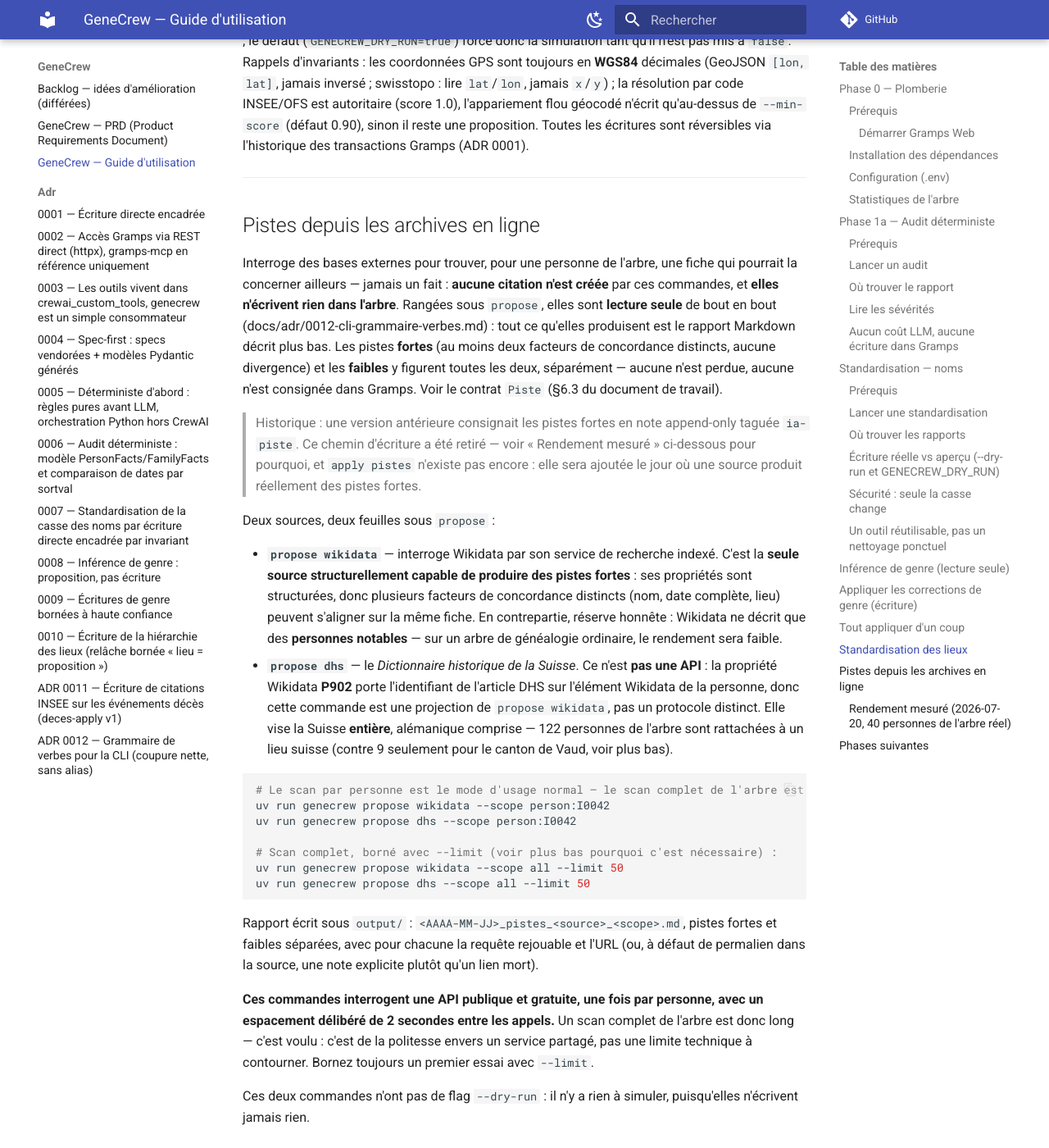
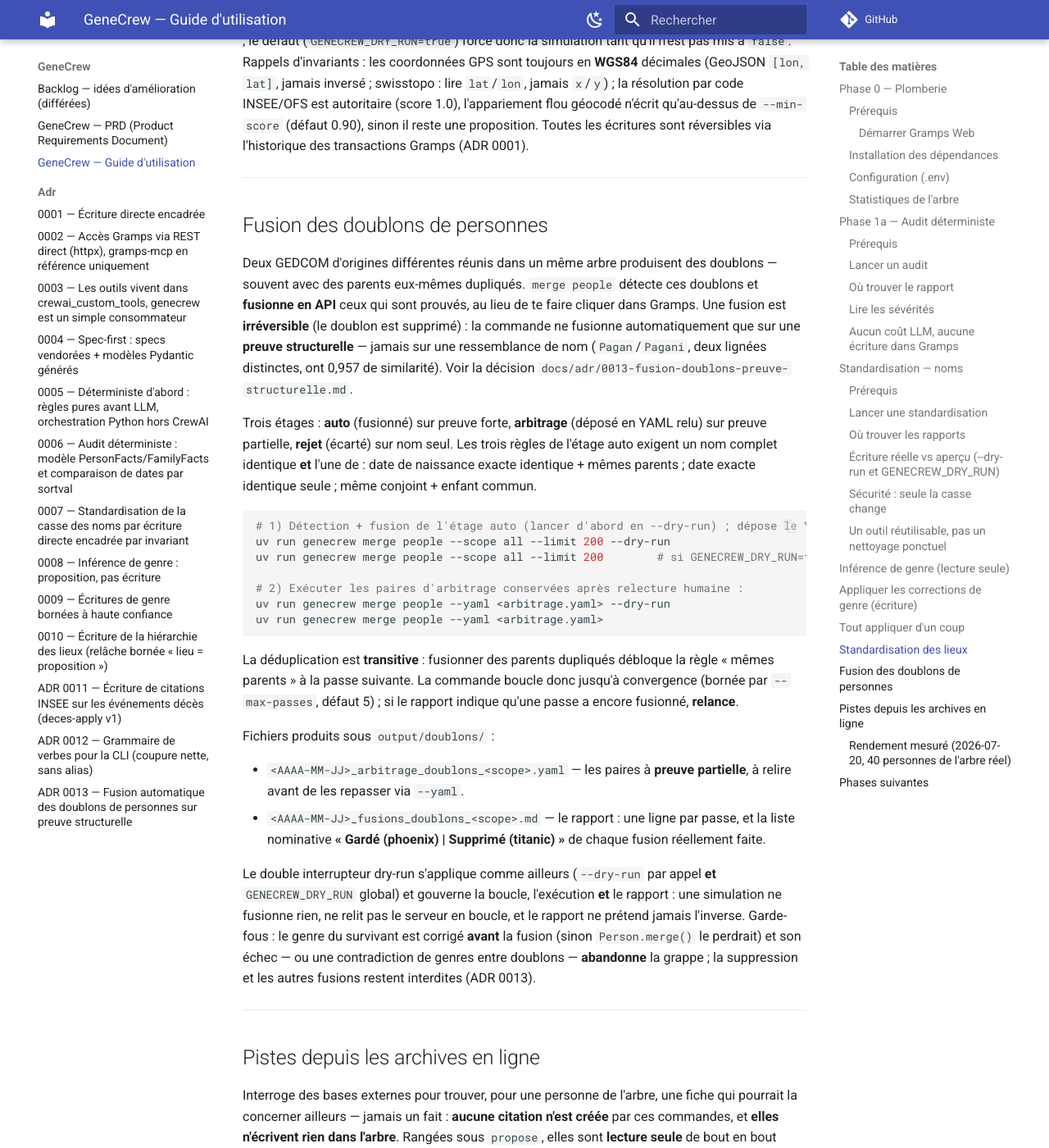
Before and after one commit to fjacquet/genecrew, an MkDocs documentation site: the page built from docs/USER_GUIDE.md, in a window 1280 px wide and 1400 px high, scrolled down 8857 px. Shown: the whole window at 82% size. Built offline with MkDocs 1.6.1 and Material for MkDocs 9.7.7, drawn with Linux system fonts in a browser that asks for light colours; comment, search, counter and statistics services are not loaded.

Commit message:
docs: ADR 0013 (amendement fusion) + section merge people dans le USER_GUIDE
Comble deux trous relevés avant merge : la spec exigeait un ADR pour porter
l'amendement de la règle fondatrice (aucun n'existait), et le USER_GUIDE
documentait merge places mais pas merge people. Build mkdocs --strict vert.

Co-Authored-By: Claude Opus 4.8 <noreply@anthropic.com>

````diff
--- a/docs/USER_GUIDE.md
+++ b/docs/USER_GUIDE.md
@@ -363,6 +363,50 @@ sont réversibles via l'historique des transactions Gramps (ADR 0001).
 
 ---
 
+## Fusion des doublons de personnes
+
+Deux GEDCOM d'origines différentes réunis dans un même arbre produisent des doublons — souvent
+avec des parents eux-mêmes dupliqués. `merge people` détecte ces doublons et **fusionne en API**
+ceux qui sont prouvés, au lieu de te faire cliquer dans Gramps. Une fusion est **irréversible**
+(le doublon est supprimé) : la commande ne fusionne automatiquement que sur une **preuve
+structurelle** — jamais sur une ressemblance de nom (`Pagan`/`Pagani`, deux lignées distinctes,
+ont 0,957 de similarité). Voir la décision `docs/adr/0013-fusion-doublons-preuve-structurelle.md`.
+
+Trois étages : **auto** (fusionné) sur preuve forte, **arbitrage** (déposé en YAML relu) sur
+preuve partielle, **rejet** (écarté) sur nom seul. Les trois règles de l'étage auto exigent un nom
+complet identique **et** l'une de : date de naissance exacte identique + mêmes parents ; date
+exacte identique seule ; même conjoint + enfant commun.
+
+```bash
+# 1) Détection + fusion de l'étage auto (lancer d'abord en --dry-run) ; dépose le YAML d'arbitrage :
+uv run genecrew merge people --scope all --limit 200 --dry-run
+uv run genecrew merge people --scope all --limit 200        # si GENECREW_DRY_RUN=false
+
+# 2) Exécuter les paires d'arbitrage conservées après relecture humaine :
+uv run genecrew merge people --yaml <arbitrage.yaml> --dry-run
+uv run genecrew merge people --yaml <arbitrage.yaml>
+```
+
+La déduplication est **transitive** : fusionner des parents dupliqués débloque la règle « mêmes
+parents » à la passe suivante. La commande boucle donc jusqu'à convergence (bornée par
+`--max-passes`, défaut 5) ; si le rapport indique qu'une passe a encore fusionné, **relance**.
+
+Fichiers produits sous `output/doublons/` :
+
+- `<AAAA-MM-JJ>_arbitrage_doublons_<scope>.yaml` — les paires à **preuve partielle**, à relire
+  avant de les repasser via `--yaml`.
+- `<AAAA-MM-JJ>_fusions_doublons_<scope>.md` — le rapport : une ligne par passe, et la liste
+  nominative **« Gardé (phoenix) | Supprimé (titanic) »** de chaque fusion réellement faite.
+
+Le double interrupteur dry-run s'applique comme ailleurs (`--dry-run` par appel **et**
+`GENECREW_DRY_RUN` global) et gouverne la boucle, l'exécution **et** le rapport : une simulation
+ne fusionne rien, ne relit pas le serveur en boucle, et le rapport ne prétend jamais l'inverse.
+Garde-fous : le genre du survivant est corrigé **avant** la fusion (sinon `Person.merge()` le
+perdrait) et son échec — ou une contradiction de genres entre doublons — **abandonne** la grappe ;
+la suppression et les autres fusions restent interdites (ADR 0013).
+
+---
+
 ## Pistes depuis les archives en ligne
 
 Interroge des bases externes pour trouver, pour une personne de l'arbre, une fiche qui pourrait
--- /dev/null
+++ b/docs/adr/0013-fusion-doublons-preuve-structurelle.md
@@ -0,0 +1,72 @@
+# ADR 0013 — Fusion automatique des doublons de personnes sur preuve structurelle
+
+Date : 2026-07-21 — Statut : accepté
+
+## Contexte
+
+Le document de travail (§ principes) posait une interdiction fondatrice : « Interdites aux
+agents, toujours en proposition pour revue humaine : suppression, **fusion**, modification de
+tout champ existant… ». La détection de doublons (règle R10) existait, mais ses candidats
+n'allaient que dans un rapport Markdown : la fusion elle-même restait manuelle, dans l'interface
+Gramps.
+
+Deux constats ont motivé le changement :
+
+1. **Le besoin réel** de l'utilisateur : « si on sait que c'est un doublon, je veux que le smart
+   merge soit fait en API, pas manuellement par moi ».
+2. **La mesure de l'arbre** : deux GEDCOM d'origines différentes réunis produisent beaucoup de
+   doublons, souvent avec des parents eux-mêmes dupliqués. La déduplication est **transitive** et
+   volumineuse — la faire à la main est le goulot.
+
+Le danger est asymétrique et absolu : une fusion est **irréversible** (le doublon est supprimé,
+les listes unionnées à plat). Rater un doublon coûte un doublon de plus ; fusionner à tort
+**confond deux individus réels** de façon permanente et contamine leur descendance. Sur l'arbre,
+`marie pagan` et `marie pagani` — les deux plus gros patronymes, ~10 % des personnes — ont 0,957
+de similarité lexicale tout en étant des lignées distinctes : **la ressemblance de nom ne prouve
+jamais l'identité**.
+
+## Décision
+
+L'interdiction de fusion est **relâchée de façon bornée**, dans l'esprit de l'ADR 0009 (écriture
+du genre à haute confiance) qui avait déjà relâché l'ADR 0008 : la fusion **de personnes** devient
+automatique **uniquement** sur une **preuve structurelle vérifiable**, exécutée par `merge people`.
+
+Trois règles, et trois seulement, autorisent la fusion automatique (nom complet normalisé
+identique exigé dans les trois cas) :
+
+1. date de naissance **exacte** identique **et** mêmes père et mère ;
+2. date de naissance **exacte** identique seule ;
+3. même conjoint **et** au moins un enfant commun (couvre les personnes sans date).
+
+Tout le reste est étagé en **arbitrage** (dossier déposé en YAML relu par un humain) ou **rejet**
+(ressemblance de nom seule — jamais soumise). Les garde-fous :
+
+- **Aucun seuil numérique.** Les règles sont des invariants booléens structurels, pas un score.
+  C'est délibéré : le 2026-07-19, un seuil à 0,90 face à un score de 0,91 avait déclaré mortes
+  trois personnes vivantes.
+- **`date_complete` n'accepte que le modificateur exact.** « avant / après / environ / intervalle
+  / span » bornent une date sans la fixer → arbitrage, jamais auto.
+- **La similarité de nom (phonétique, `SequenceMatcher`) ne sert qu'au rappel** (générer des
+  candidats), jamais à conclure.
+- **Isolation d'écriture préservée (ADR 0001).** L'outil de fusion (`GrampsMergePeopleTool`)
+  existe dans la bibliothèque mais **n'est câblé à aucun agent** du crew ; il n'est appelé que par
+  l'orchestration déterministe `people_merge.py`. La garantie structurelle « aucun agent ne peut
+  fusionner » tient.
+- La suppression et les autres fusions (familles, événements, sources, lieux) **restent
+  interdites** et hors de ce périmètre.
+
+## Conséquences
+
+- Nouvelle feuille CLI `merge people` (pas de verbe neuf — grammaire de l'ADR 0012 respectée).
+- La commande est **relançable jusqu'à convergence** : fusionner des parents dupliqués débloque
+  la règle « mêmes parents » à la passe suivante (transitivité).
+- Une contradiction de genres entre doublons d'une même grappe, ou l'échec du patch de genre
+  préalable, **abandonne** la grappe au lieu de fusionner (le genre n'est pas unionné par
+  `Person.merge()` : le patcher après serait sans effet).
+- Cet ADR **amende** la règle fondatrice du document de travail ; il ne l'abroge pas. Il s'inscrit
+  dans la lignée de l'ADR 0005 (déterministe d'abord : le code calcule, le LLM interprète) — ici,
+  la décision de fusion est **entièrement déterministe**, aucun LLM n'y intervient à l'étage auto.
+
+Spec : `docs/superpowers/specs/2026-07-20-fusion-doublons-personnes-design.md`.
+Voir aussi ADR 0001 (isolation d'écriture), 0005 (déterministe d'abord), 0009 (relâchement borné
+d'une interdiction sur preuve forte), 0012 (grammaire CLI).
````
